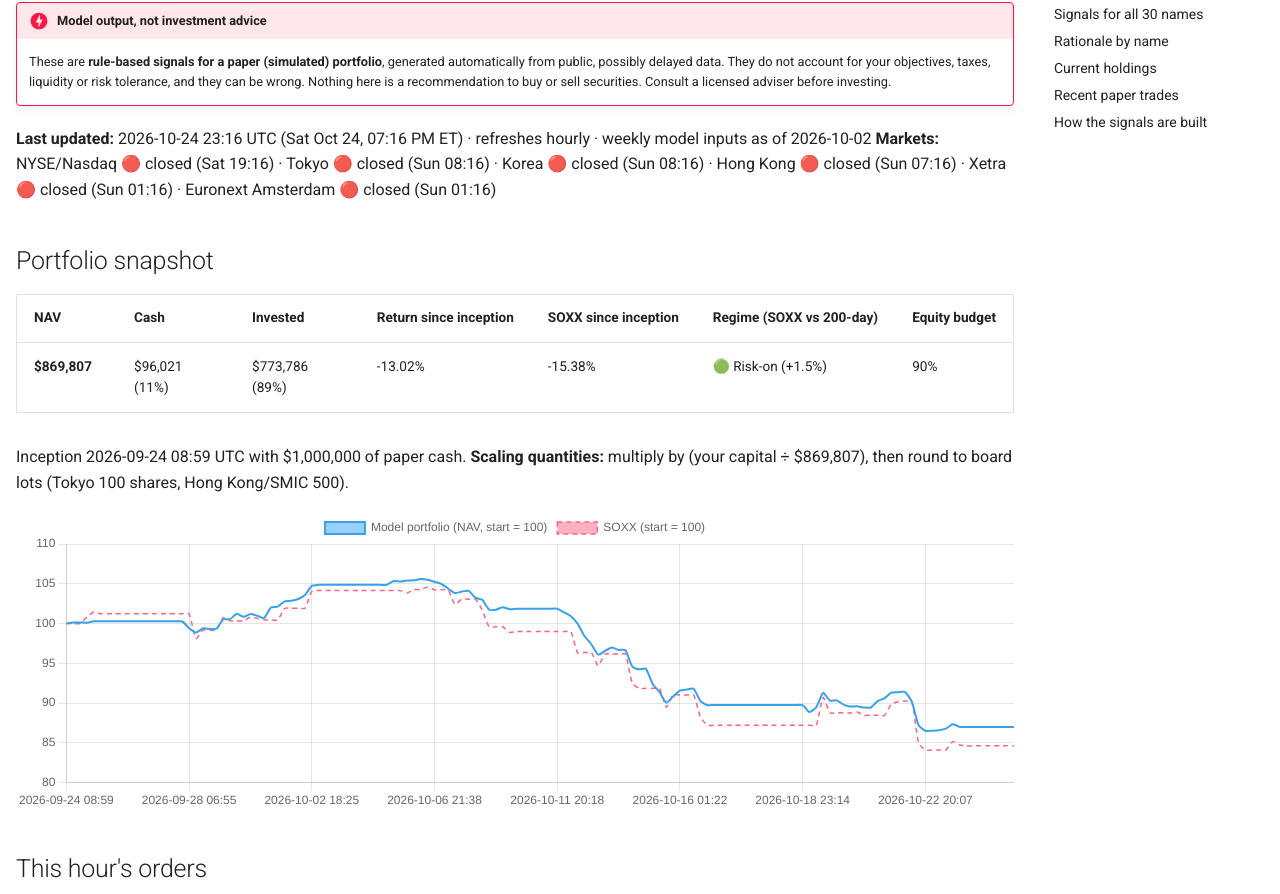
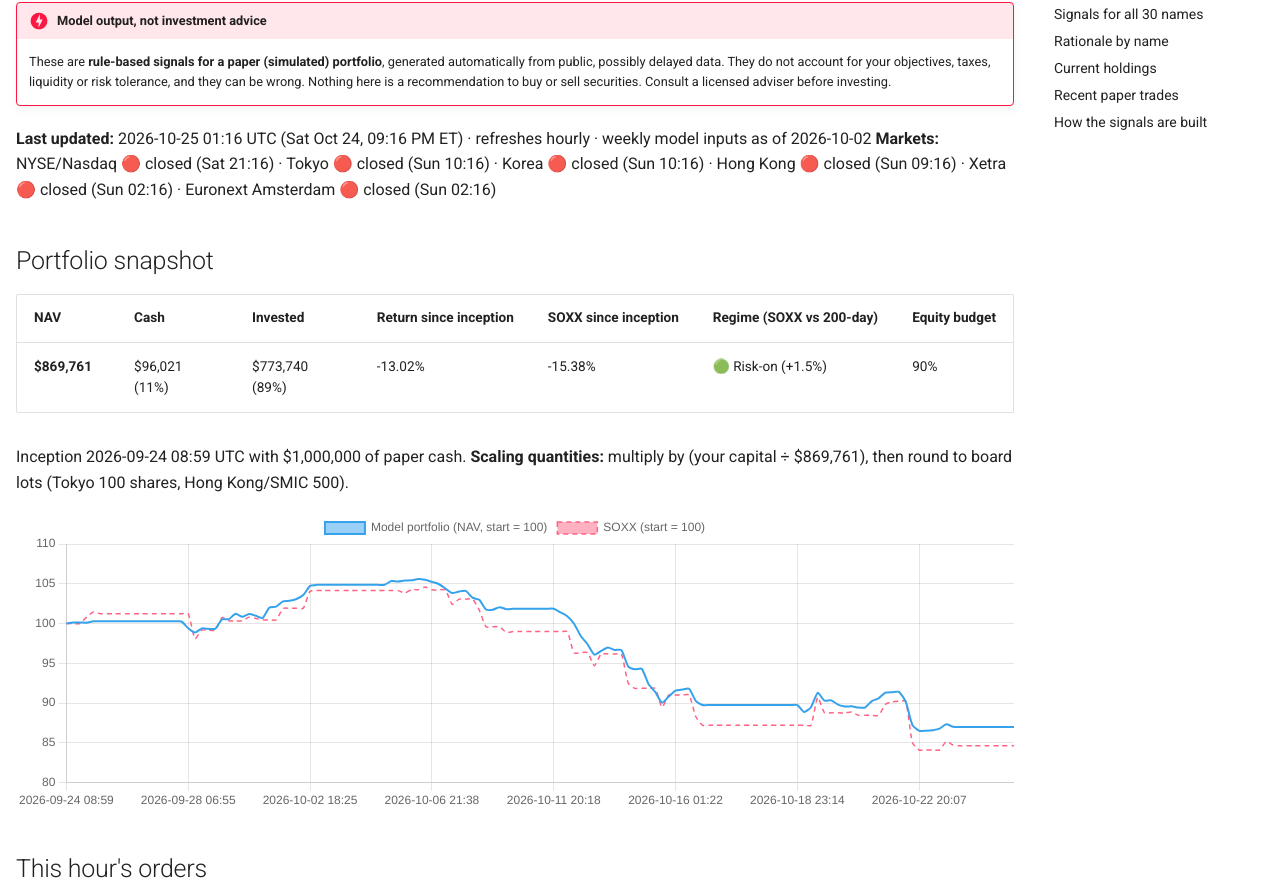
Before and after one commit to findnavish/InvestmentOpportunities, an MkDocs documentation site: the page built from docs/trade-signals/index.md, in a window 1280 px wide and 1400 px high. Shown: the part 226-1120 px from the top of the window. Built offline with MkDocs 1.6.1 and Material for MkDocs 9.7.7, drawn with Linux system fonts in a browser that asks for light colours; comment, search, counter and statistics services are not loaded; some of the changed text lies outside the part shown.

Commit message:
Signals update 2026-10-25 01:16 UTC

```diff
--- a/docs/trade-signals/index.md
+++ b/docs/trade-signals/index.md
@@ -8,16 +8,16 @@ hide:
 !!! danger "Model output, not investment advice"
     These are **rule-based signals for a paper (simulated) portfolio**, generated automatically from public, possibly delayed data. They do not account for your objectives, taxes, liquidity or risk tolerance, and they can be wrong. Nothing here is a recommendation to buy or sell securities. Consult a licensed adviser before investing.
 
-**Last updated:** 2026-10-24 23:16 UTC (Sat Oct 24, 07:16 PM ET) · refreshes hourly · weekly model inputs as of 2026-10-02
-**Markets:** NYSE/Nasdaq 🔴 closed (Sat 19:16) · Tokyo 🔴 closed (Sun 08:16) · Korea 🔴 closed (Sun 08:16) · Hong Kong 🔴 closed (Sun 07:16) · Xetra 🔴 closed (Sun 01:16) · Euronext Amsterdam 🔴 closed (Sun 01:16)
+**Last updated:** 2026-10-25 01:16 UTC (Sat Oct 24, 09:16 PM ET) · refreshes hourly · weekly model inputs as of 2026-10-02
+**Markets:** NYSE/Nasdaq 🔴 closed (Sat 21:16) · Tokyo 🔴 closed (Sun 10:16) · Korea 🔴 closed (Sun 10:16) · Hong Kong 🔴 closed (Sun 09:16) · Xetra 🔴 closed (Sun 02:16) · Euronext Amsterdam 🔴 closed (Sun 02:16)
 
 ## Portfolio snapshot
 
 | NAV | Cash | Invested | Return since inception | SOXX since inception | Regime (SOXX vs 200-day) | Equity budget |
 |---|---|---|---|---|---|---|
-| **$869,807** | $96,021 (11%) | $773,786 (89%) | -13.02% | -15.38% | 🟢 Risk-on (+1.5%) | 90% |
+| **$869,761** | $96,021 (11%) | $773,740 (89%) | -13.02% | -15.38% | 🟢 Risk-on (+1.5%) | 90% |
 
-Inception 2026-09-24 08:59 UTC with $1,000,000 of paper cash. **Scaling quantities:** multiply by (your capital ÷ $869,807), then round to board lots (Tokyo 100 shares, Hong Kong/SMIC 500).
+Inception 2026-09-24 08:59 UTC with $1,000,000 of paper cash. **Scaling quantities:** multiply by (your capital ÷ $869,761), then round to board lots (Tokyo 100 shares, Hong Kong/SMIC 500).
 
 <canvas id="navChart" height="90"></canvas>
 
```
Also changed, not shown: other parts of docs/trade-signals/index.md (+3 -3 lines), docs/trade-signals/nav.json (+1 -1 lines).
